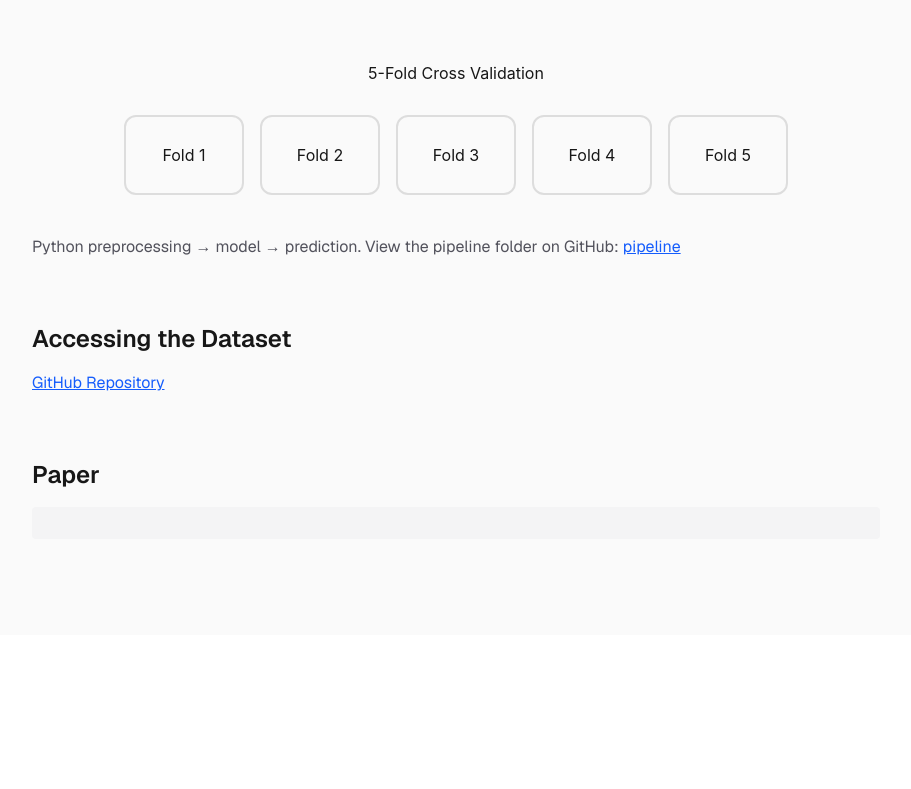
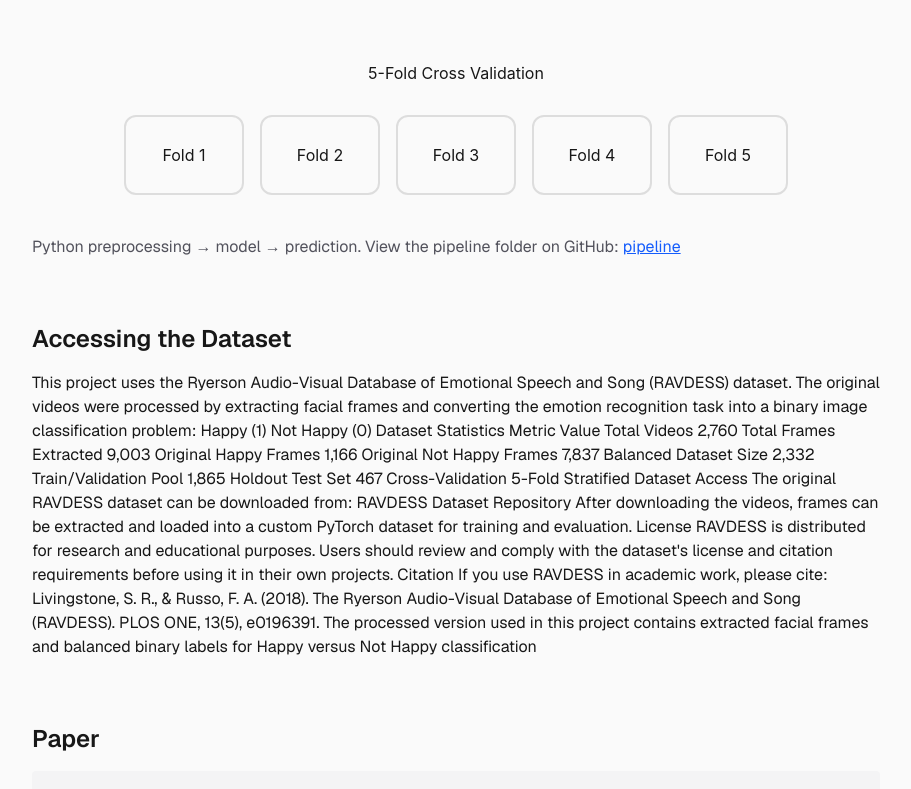
Before and after one commit to pepealania/image-processing-project-tutorial-deep-learning-happy-not-happy-classification, a Next.js app: page / in a window 1280 px wide. Shown: the part 3516-4305 px from the top of the page, without its empty margins (184-1095 px from the left). Before the commit the page ends 4151 px from the top, so only its background shows below. Built offline with nearby package versions, Linux system fonts and the light colour scheme.

Commit message:
dataset access

```diff
--- a/src/app/page.tsx
+++ b/src/app/page.tsx
@@ -241,12 +241,39 @@ Overall, the dataset preparation pipeline transforms the original RAVDESS video
           {/* ACCESSING-DATASET */}
           <section id="accessing-dataset" className="mb-16">
             <h2 className="text-2xl font-semibold mb-4">Accessing the Dataset</h2>
-            <a
-              className="text-blue-600 underline"
-              href="https://github.com/pepealania/image-processing-project-tutorial-deep-learning-happy-not-happy-classification"
-            >
-              GitHub Repository
-            </a>
+This project uses the Ryerson Audio-Visual Database of Emotional Speech and Song (RAVDESS) dataset. The original videos were processed by extracting facial frames and converting the emotion recognition task into a binary image classification problem:
+
+Happy (1)
+Not Happy (0)
+Dataset Statistics
+Metric	Value
+Total Videos	2,760
+Total Frames Extracted	9,003
+Original Happy Frames	1,166
+Original Not Happy Frames	7,837
+Balanced Dataset Size	2,332
+Train/Validation Pool	1,865
+Holdout Test Set	467
+Cross-Validation	5-Fold Stratified
+Dataset Access
+
+The original RAVDESS dataset can be downloaded from:
+
+RAVDESS Dataset Repository
+
+After downloading the videos, frames can be extracted and loaded into a custom PyTorch dataset for training and evaluation.
+
+License
+
+RAVDESS is distributed for research and educational purposes. Users should review and comply with the dataset's license and citation requirements before using it in their own projects.
+
+Citation
+
+If you use RAVDESS in academic work, please cite:
+
+Livingstone, S. R., & Russo, F. A. (2018). The Ryerson Audio-Visual Database of Emotional Speech and Song (RAVDESS). PLOS ONE, 13(5), e0196391.
+
+The processed version used in this project contains extracted facial frames and balanced binary labels for Happy versus Not Happy classification
           </section>
 
           {/* PAPER */}
```
